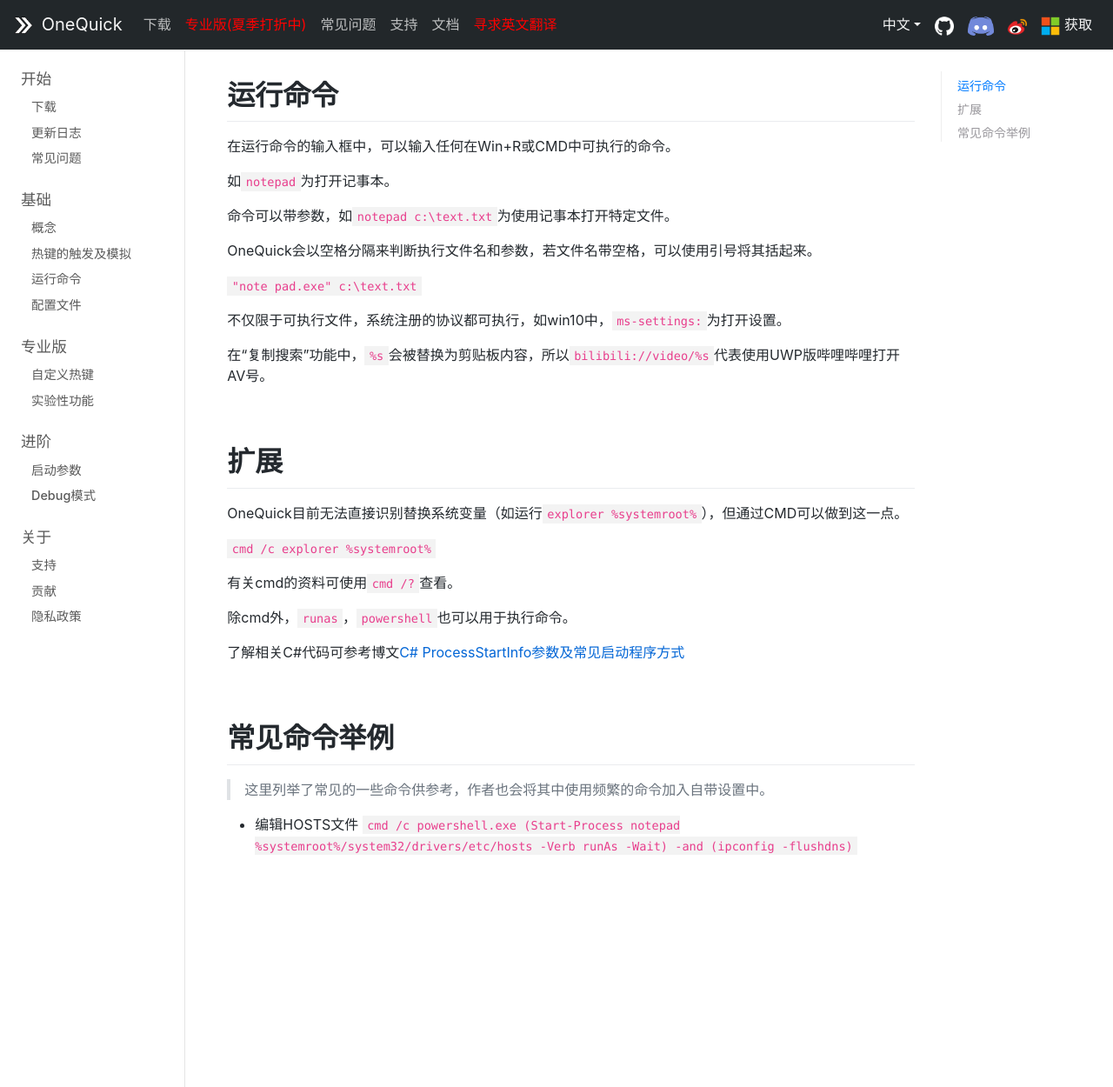
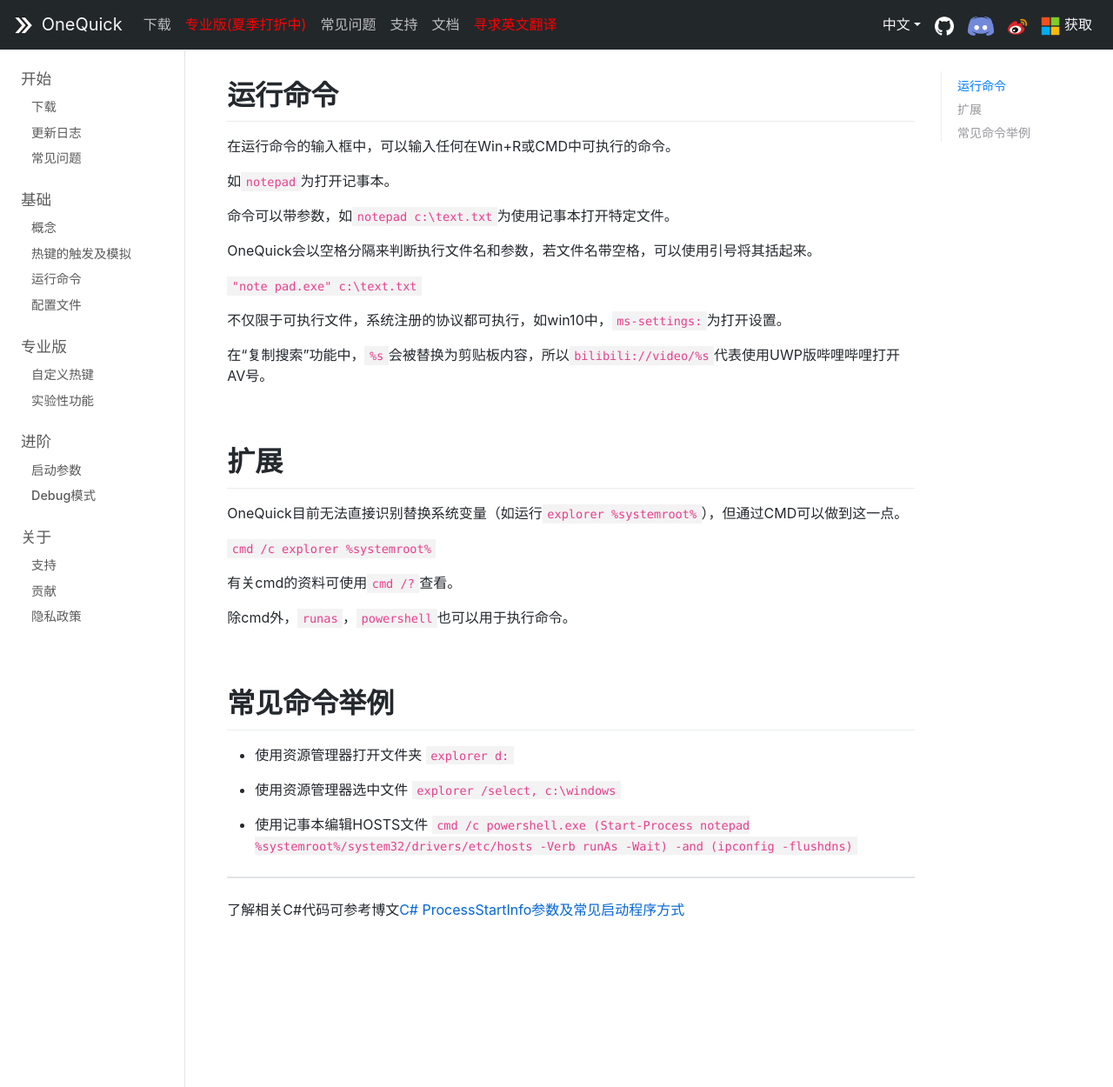
Before and after one commit to OneQuick/OneQuick.github.io-v1-legacy, a Jekyll site: the page built from _docs/2.basic/command-line.md, in a window 1280 px wide and 1250 px high. Shown: the whole window at 87% size. Built offline with Jekyll 4.4.1, drawn with Linux system fonts in a browser that asks for light colours.

```diff
--- a/_docs/2.basic/command-line.md
+++ b/_docs/2.basic/command-line.md
@@ -32,11 +32,15 @@ OneQuick目前无法直接识别替换系统变量（如运行`explorer %systemr
 
 除cmd外，`runas`，`powershell`也可以用于执行命令。
 
-了解相关C#代码可参考博文[C# ProcessStartInfo参数及常见启动程序方式](https://xujinkai.net/posts/csharp-use-process-run-command)
-
 
 # 常见命令举例
 
-> 这里列举了常见的一些命令供参考，作者也会将其中使用频繁的命令加入自带设置中。
+- 使用资源管理器打开文件夹 `explorer d:`
 
-- 编辑HOSTS文件 `cmd /c powershell.exe (Start-Process notepad %systemroot%/system32/drivers/etc/hosts -Verb runAs -Wait) -and (ipconfig -flushdns)`
+- 使用资源管理器选中文件 `explorer /select, c:\windows`
+
+- 使用记事本编辑HOSTS文件 `cmd /c powershell.exe (Start-Process notepad %systemroot%/system32/drivers/etc/hosts -Verb runAs -Wait) -and (ipconfig -flushdns)`
+
+---
+
+了解相关C#代码可参考博文[C# ProcessStartInfo参数及常见启动程序方式](https://xujinkai.net/posts/csharp-use-process-run-command)
--- a/update-information.xml
+++ b/update-information.xml
@@ -40,7 +40,7 @@
       <ChangeLog></ChangeLog>
     </VersionItem>
   </Versions>
-  <PromoTag>true</PromoTag>
+  <PromoTag>false</PromoTag>
   <AboutTextBlock>tip:
 1. 热键控件上点击右键可以更改确认键和清除键，这样就可以输入回车和退格了。
 2. 多媒体切换、窗口透明度需要当前程序支持，在某些情况下失效并不是bug。
```
Also changed, not shown: _docs/3.pro/custom-hotkey.md (+4 -2 lines).
